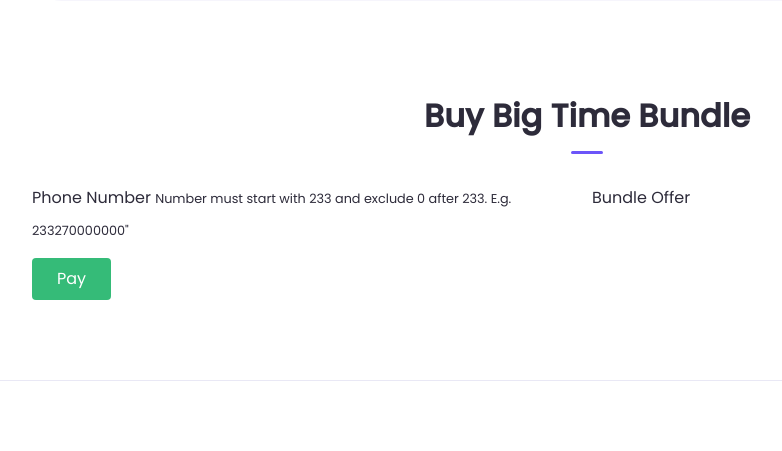
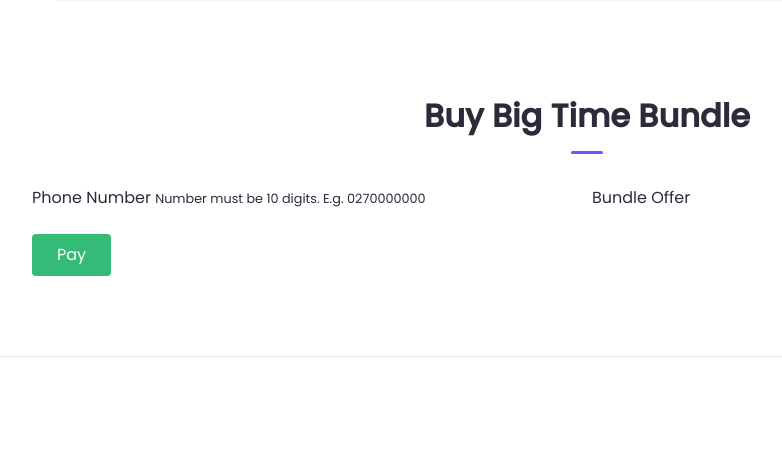
Before and after one commit to JAYCEHTECH/noble, a Django app: template intel_app/templates/layouts/services/at.html in a window 1280 px wide. Shown: the part 367-818 px from the top of the page, without its empty margins (53-835 px from the left). Run offline with Django 4.2, Linux system fonts and the light colour scheme; the template is opened without the code that fills it, so the values that code supplies are empty; some libraries are stand-ins or nearby versions; some web fonts are replaced.

Commit message:
back to 0

```diff
--- a/intel_app/templates/layouts/services/at.html
+++ b/intel_app/templates/layouts/services/at.html
@@ -41,7 +41,7 @@
                 <div class="form-group col-md-6">
                   <label for="phone">Phone Number</label>
                   {{form.phone_number}}
-                  <small>Number must start with 233 and exclude 0 after 233. E.g. 233270000000"</small>
+                  <small>Number must be 10 digits. E.g. 0270000000</small>
                 </div>
                 <div class="form-group col-md-6">
                   <label for="inputPassword4">Bundle Offer</label>
@@ -73,8 +73,8 @@
     e.preventDefault();
     let amount = $(".airtime-input").val()
     let phonenumber = $(".phone").val()
-    if (phonenumber.toString().length < 12 || phonenumber.toString().length != 12 || phonenumber.toString().length > 12){
-      Swal.fire({text: "Phone number must be 12 digits"})
+    if (phonenumber.toString().length < 10 || phonenumber.toString().length != 10 || phonenumber.toString().length > 10){
+      Swal.fire({text: "Phone number must be 10 digits"})
       return;
     }
 
```
